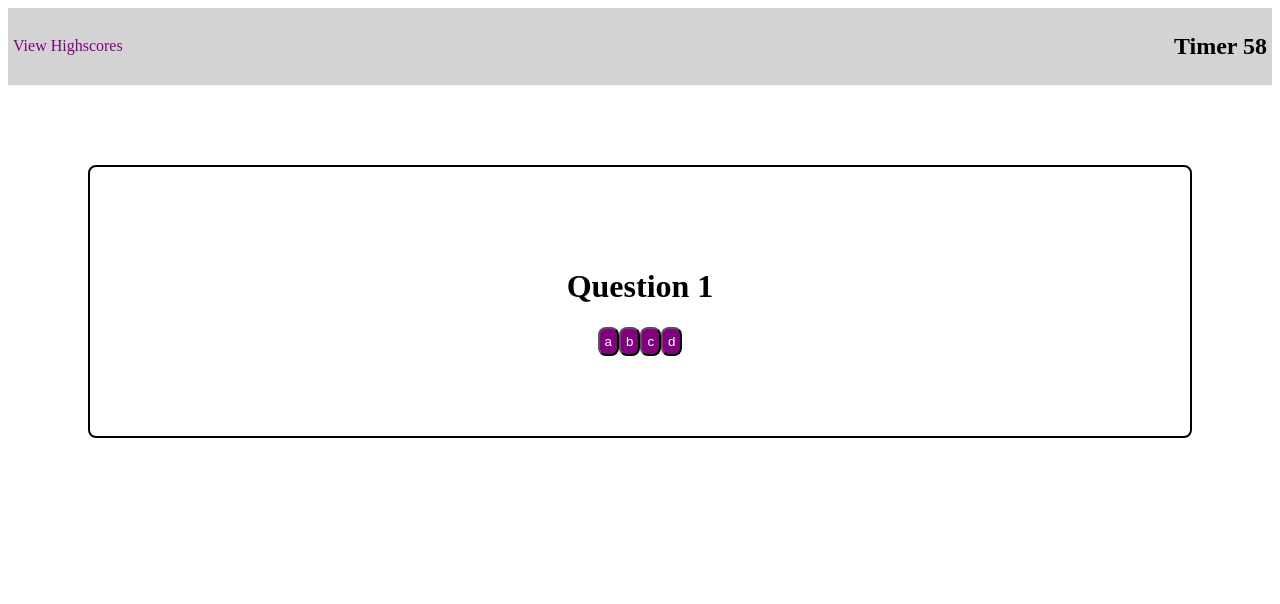
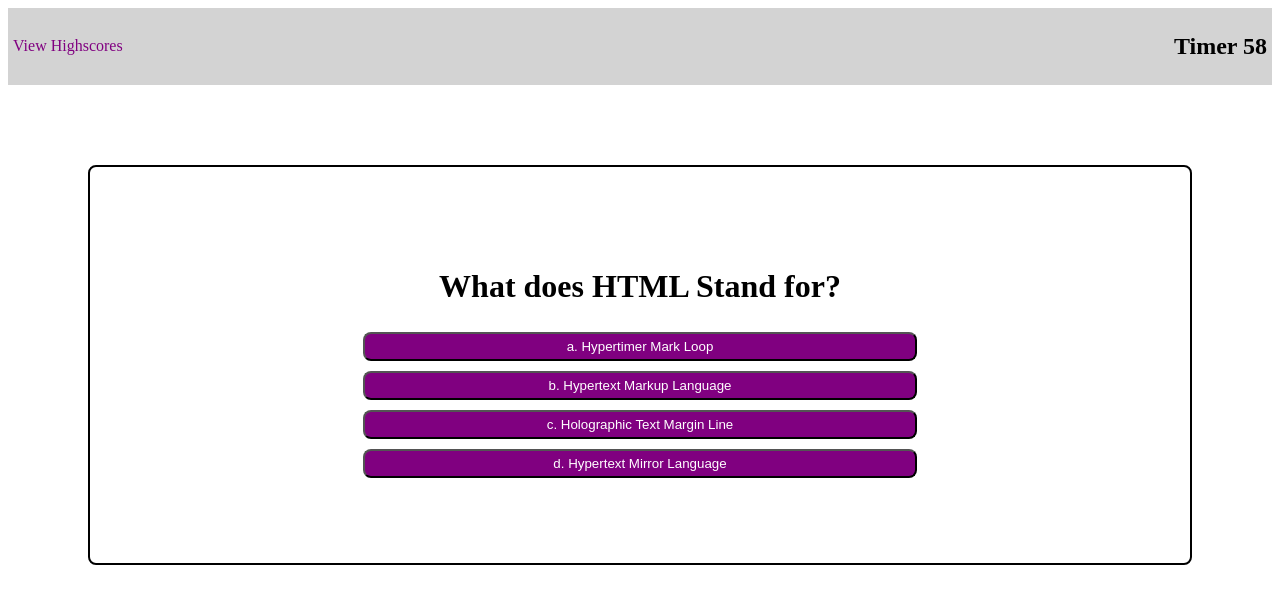
Before and after one commit to bekkanunez/Challenge4Assignment, a plain HTML site: page index.html in a window 1280 px wide. Both pictures are taken after a click on the button "Start Quiz". Drawn offline with Linux system fonts and the light colour scheme.

Commit message:
all updates

```diff
--- a/assets/css/style.css
+++ b/assets/css/style.css
@@ -19,11 +19,19 @@ main {
     border-radius: 8px;
 }
 
+#answers {
+    width: 60%;
+    margin: 0 auto;
+    display: flex;
+    flex-direction: column;
+}
+
 button {
     background: purple;
     color: white;
     padding: 5px;
     border-radius: 8px;
+    margin: 5px;
 }
 
 .correct, .incorrect {
--- a/assets/js/questions.js
+++ b/assets/js/questions.js
@@ -1,23 +1,23 @@
 const questions = [
     {
-        Q: 'Question 1',
-        A: ['a','b','c','d'],
-        C: 'b'
+        Q: 'What does HTML Stand for?',
+        A: ['a. Hypertimer Mark Loop','b. Hypertext Markup Language','c. Holographic Text Margin Line','d. Hypertext Mirror Language'],
+        C: 'b. Hypertext Markup Language'
     },
     {
-        Q: 'Question 2',
-        A: ['a','b','c','d'],
-        C: 'b'
+        Q: 'What is CSS used for in web development?',
+        A: ['a. to generate a page','b. to add stye to a page','c. to create a function','d. to protect code'],
+        C: 'b. to add stye to a page'
     },
     {
-        Q: 'Question 3',
-        A: ['a','b','c','d'],
-        C: 'b'
+        Q: 'Which of the following is NOT an html tag?',
+        A: ['a. p','b. body','c. header','d. js'],
+        C: 'd. js'
     },
     {
-        Q: 'Question 4',
-        A: ['a','b','c','d'],
-        C: 'b'
+        Q: 'What does ul stand for',
+        A: ['a. unlisted','b. undefined line','c. unfound link','d. uniform letter'],
+        C: 'a. unlisted'
     },
     {
         Q: 'Question 5',
--- a/assets/js/script.js
+++ b/assets/js/script.js
@@ -2,8 +2,9 @@
 let qI = 0;
 let clockId;
 let time = 60;
+let score = 0;
 const banner = document.querySelector('main');
-
+let store = localStorage.scores ? JSON.parse(localStorage.scores) : [];
 
 const clock = () => {
     time--;
@@ -15,37 +16,66 @@ const clock = () => {
     document.querySelector('.time').innerHTML = time;
 };
 
-const handleAns = (a,b) => {
+const handleAns = a => {
     let cStatus = document.querySelector('.correct');
     let iStatus = document.querySelector('.incorrect');
-    if(a==b) {
+
+    console.log(a,questions[qI].C);
+
+    if(a == questions[qI].C) {
         cStatus.style.display = 'block';
-        setTimeout(() => {cStatus.style.display = 'none'},2000)
+        setTimeout(() => {cStatus.style.display = 'none'},2000);
+        score += 20;
     } else {
         iStatus.style.display = 'block';
         setTimeout(() => {iStatus.style.display = 'none'},2000)
+        time -= 5;
+    };
 
-    }
+    qI++;
+    renderQuestion();
 }
 
 const renderQuestion = () => {
-    const { Q,A,C } = questions[qI];
 
-    banner.innerHTML = `<h1>${Q}</h1>`;
+    if (qI == questions.length) return endQuiz();
+
+    const { Q,A } = questions[qI];
+
+    banner.innerHTML = `<h1>${Q}</h1><div id="answers"></div>`;
 
     A.forEach(ans => {
-        banner.innerHTML += `<button onclick = "handleAns('${ans}','${C}')"> ${ans}</button>`
+        answers.innerHTML += `<button onclick = "handleAns('${ans}')"> ${ans}</button>`
     });
 }
 
 const start = () => {
     clockId = setInterval(clock,1000);
+    renderQuestion();
+};
 
-    renderQuestion();
+const endQuiz = () => {
+    clearInterval(clockId);
 
+    banner.innerHTML = `
+        <div id="score">
+            <h1> Your score: ${score}</h1>
+            <h1> Initials: <input onchange="handleIntials()" id="intials" />
+        </div>
+    `;
+};
 
+const handleIntials = () => {
+    store.push({intials: intials.value, score: score })
+    localStorage.scores = JSON.stringify(store);
 
+    banner.innerHTML = '<h1> Highscores: </h1>';
+
+    store.forEach(obj => {
+        Object.values(obj).forEach(val => {
+            console.log(val);
+        })
+    });
 }
 
-
 document.querySelector('button').addEventListener('click',start)
--- a/index.html
+++ b/index.html
@@ -26,7 +26,7 @@
   </div>
 
   <div class="incorrect">
-    <h2>Inorrect!!!</h2>
+    <h2>Incorrect!!!</h2>
     <hr>
   </div>
 
```
